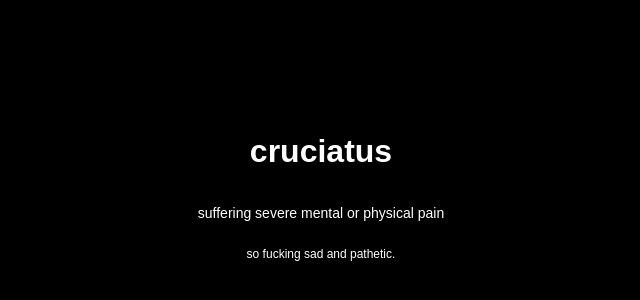
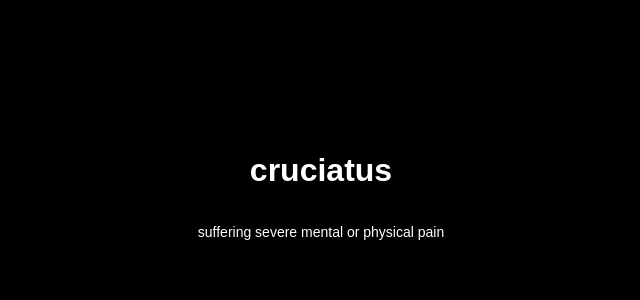
Before and after one commit to pawj0b/sad, a plain HTML site: page index.html in a window 1280 px wide. Shown: the part 208-508 px from the top of the page, without its empty margins (319-959 px from the left). Drawn offline with Linux system fonts and the light colour scheme.

Commit message:
Update index.html

```diff
--- a/index.html
+++ b/index.html
@@ -8,7 +8,6 @@
 <body>
     <h1>cruciatus</h1>
     <p style="font-size: 14px;">suffering severe mental or physical pain</p>
-      <p style="font-size: 12px;">so fucking sad and pathetic.</p>
     <style>
         body {
             background-color: black;
```
